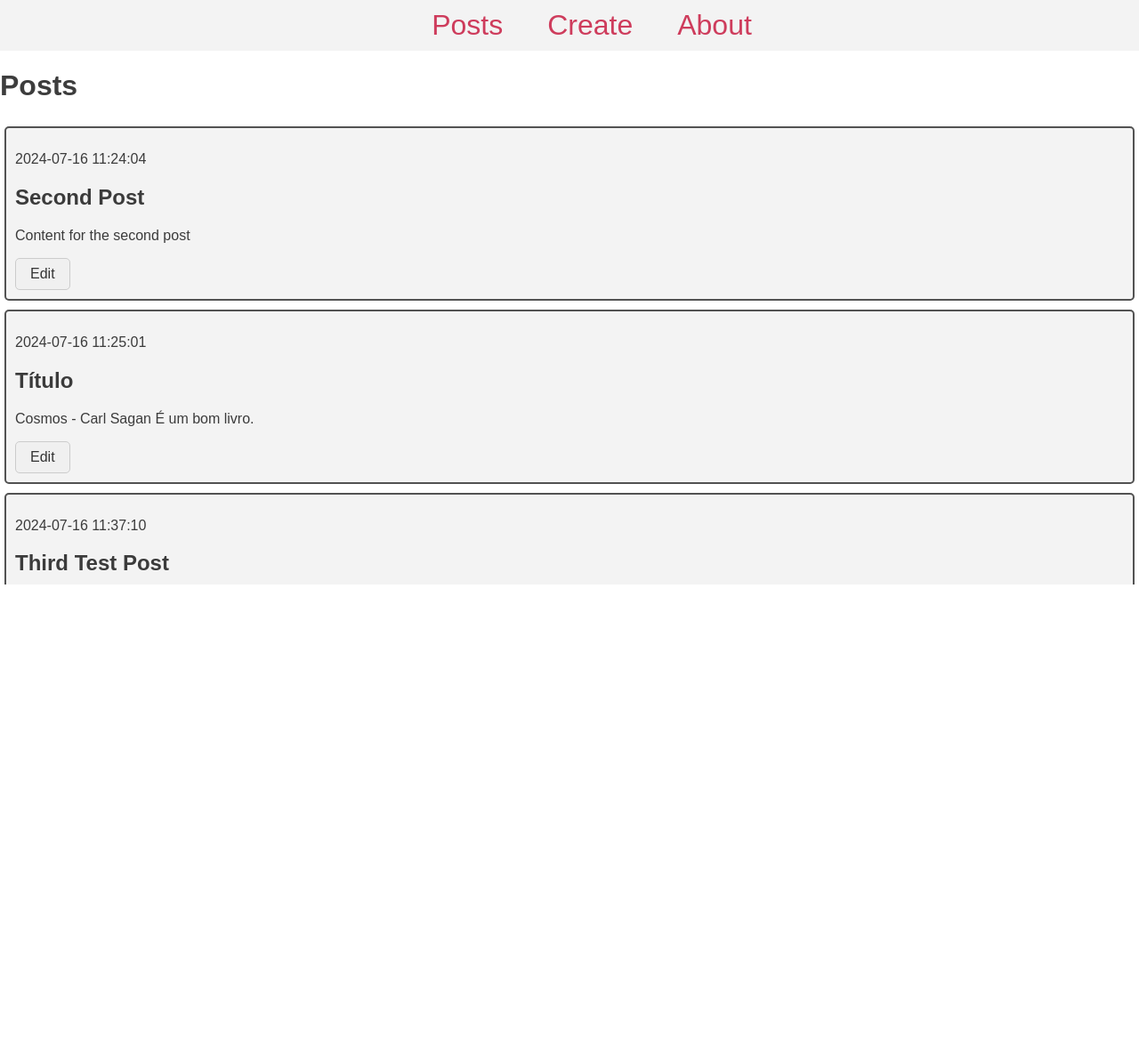
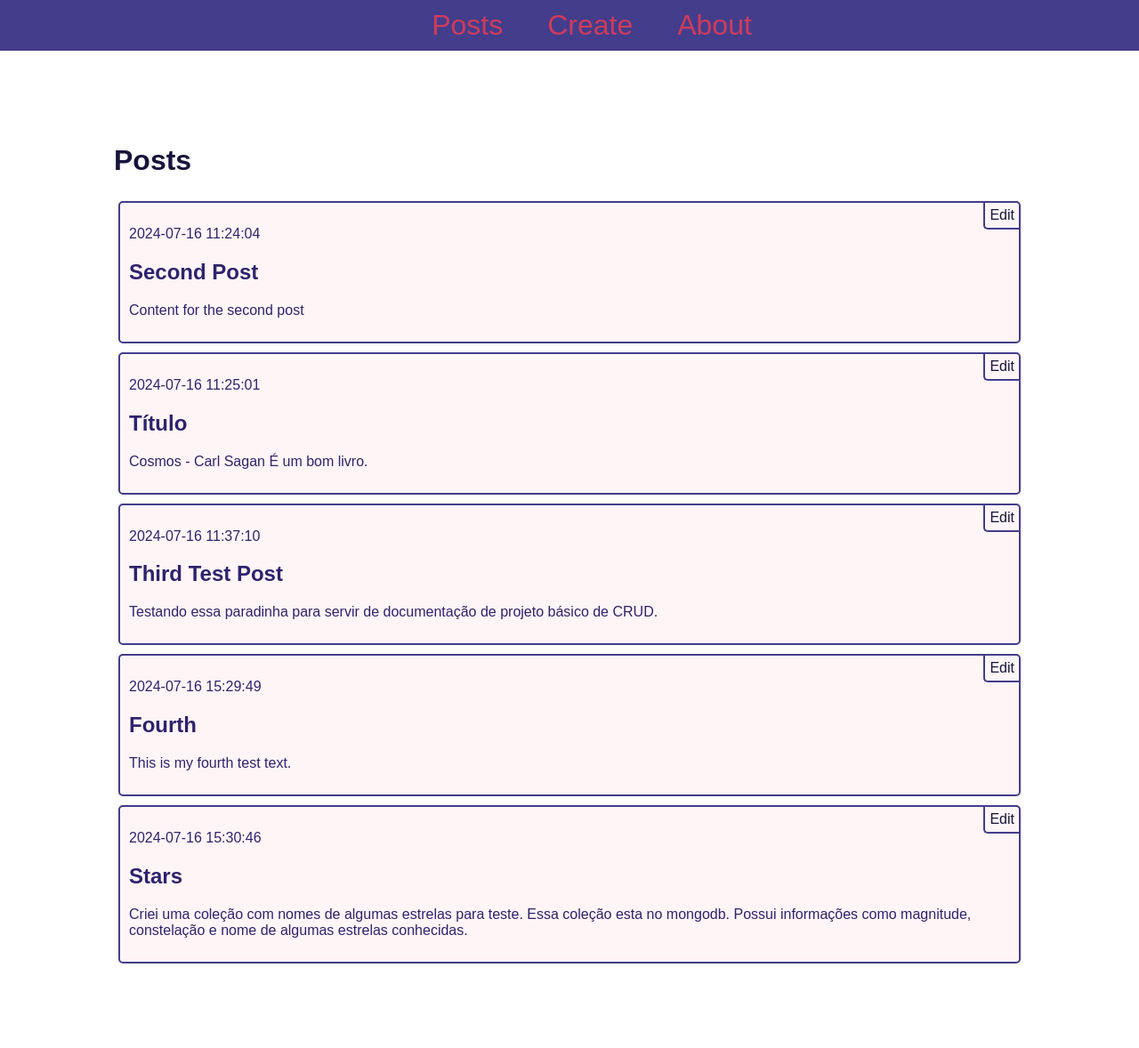
Before and after one commit to na7ank/flask-sqlite-basic-crud-1, a Flask app: page / in a window 1280 px wide. Shown: the top 1178 px of the page at 89% size. Run offline with Flask 3, Linux system fonts and the light colour scheme; data comes from the database, SQL or seed files in the repository; both versions use the stored data as it was after the commit.

Commit message:
Update styles.

```diff
--- a/app/static/styles.css
+++ b/app/static/styles.css
@@ -3,42 +3,28 @@
     box-sizing: border-box;
 }
 body {
+    width: 100%;
+    height: 100vh;
     margin: 0;
-}
-
-.content {
     display: flex;
     flex-direction: column;
-    overflow-y: scroll;
-    height: 600px;
-}
+    align-items: center;
+    justify-content: center;
 
-.content h1 {
-    color: rgb(61, 61, 61);
-}
-
-.post {
-    color: rgb(59, 59, 59);
-    padding: 10px;
-    margin: 5px;
-    background-color: #f3f3f3;
-    border-radius: 5px;
-    border: 2px solid rgb(82, 82, 82);
-    transition: all 0.15s;
-}
-
-.post:hover {
-    cursor: pointer;
-    box-shadow: 3px 3px rgb(87, 87, 87);
-    translate: -3px -3px;
+    position: relative;
 }
 
 nav {
-    background-color: #f3f3f3;
+    background-color: #433D8B;
     display: flex;
     align-items: center;
     justify-content: center;
     padding: 10px;
+    width: 100%;
+
+    position: absolute;
+    top: 0;
+    right: 0;
 }
 
 nav a {
@@ -54,26 +40,65 @@ nav a:hover {
     transform: scale(1.1);
 }
 
+
+.content {
+    width: 80%;
+    display: flex;
+    flex-direction: column;
+    overflow-y: scroll;
+
+    margin-bottom: 10px;
+}
+
+.content h1 {
+    color: #17153B;
+}
+
+.post {
+    color: #2E236C;
+    padding: 10px;
+    margin: 5px;
+    background-color: #fff5f7;
+    border-radius: 5px;
+    border: 2px solid #433D8B;
+    transition: all 0.15s;
+
+    position: relative;
+}
+
+.post:hover {
+    cursor: pointer;
+    box-shadow: 3px 3px #877dec;
+    translate: -3px -3px;
+}
+
 .alert {
     padding: 20px;
     margin: 5px;
     color: #970020;
-    background-color: #ffd5de;
+    background-color: #ffb8c7;
 }
 
 .edit-button {
-    text-decoration: none; /* Remove o sublinhado */
-    display: inline-block; /* Garante que o link se comporte como um bloco */
-    padding: 8px 16px; /* Adiciona um padding interno para espaço ao redor do texto */
-    background-color: #f0f0f0; /* Cor de fundo */
-    color: #333; /* Cor do texto */
-    border: 1px solid #ccc; /* Borda */
-    border-radius: 5px; /* Borda arredondada */
-    transition: background-color 0.3s ease, color 0.3s ease, border-color 0.3s ease; /* Transições suaves */
+    text-decoration: none;
+    display: inline-block;
+    padding: 5px;
+    background-color: transparent;
+    color: #17153B;
+
+    border-left: 2px solid #433D8B;
+    border-bottom: 2px solid #433D8B;
+    border-radius: 0 0 0 5px;
+
+
+    transition: background-color 0.3s ease, color 0.3s ease, border-color 0.3s ease;
+
+    position: absolute;
+    top: 0;
+    right: 0;
 }
 
 .edit-button:hover {
-    background-color: #e0e0e0; /* Cor de fundo ao passar o mouse */
-    color: #555; /* Cor do texto ao passar o mouse */
-    border-color: #bbb; /* Cor da borda ao passar o mouse */
+    background-color: #5f4fb9;
+    color: #FFF;
 }
```
Also changed, not shown: app/database/database.db.
